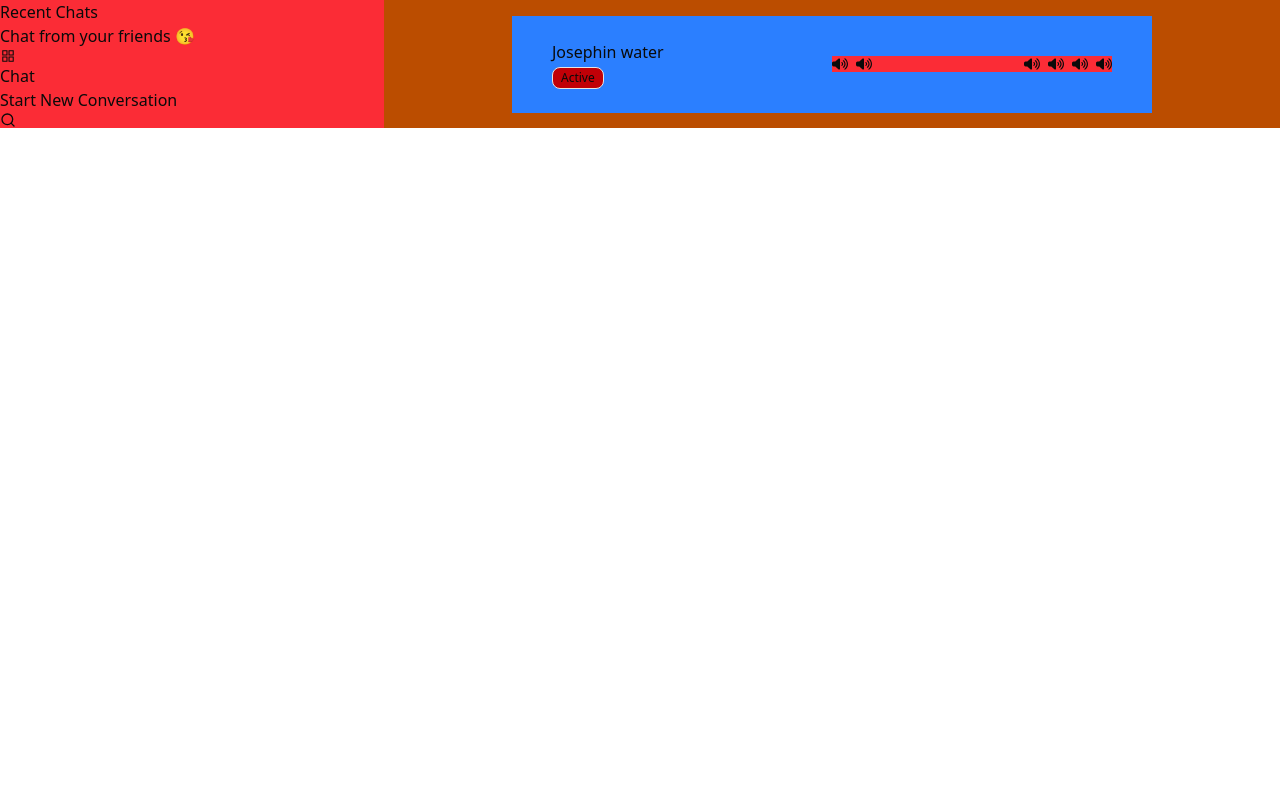
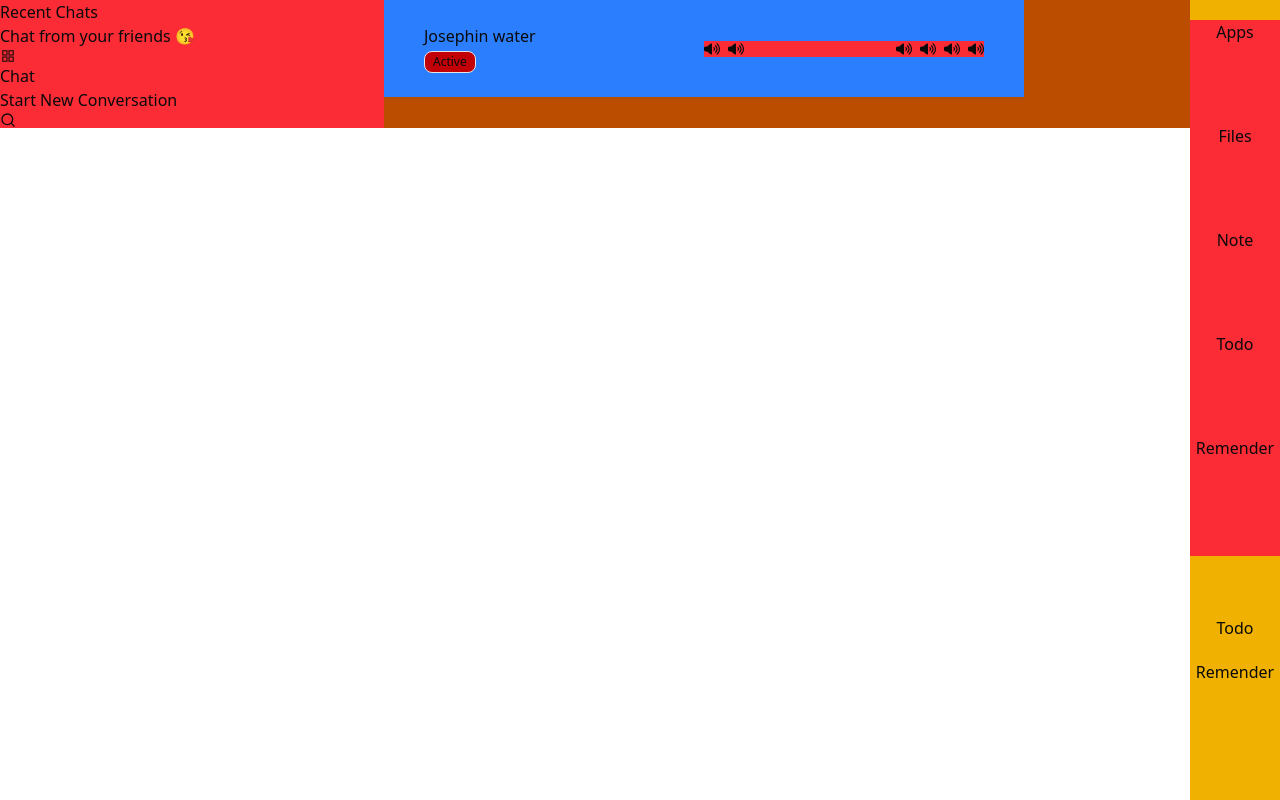
Before and after one commit to JoshuaOzibo/Chat-app, a Next.js app: page / in a window 1280 px wide. Built offline with nearby package versions, Linux system fonts and the light colour scheme.

Commit message:
Refactor ChatWindow component to include RightBar and update CurrentUserId section styling to fixed position for improved layout.

```diff
--- a/src/components/ChatWindow/ChatWindow.tsx
+++ b/src/components/ChatWindow/ChatWindow.tsx
@@ -1,9 +1,13 @@
-import CurrentUserId from '@/components/ChatWindow/CurrentUserId';
+import CurrentUserId from "@/components/ChatWindow/CurrentUserId";
+import RightBar from "@/components/ChatWindow/RightBar";
+export default function ChatWindow() {
+  return (
+    <>
+      <section>
+        <CurrentUserId />
 
-export default function ChatWindow(){
-    return(
-        <>
-           <CurrentUserId />
-        </>
-    )
+        <RightBar />
+      </section>
+    </>
+  );
 }
--- a/src/components/ChatWindow/CurrentUserId.tsx
+++ b/src/components/ChatWindow/CurrentUserId.tsx
@@ -5,7 +5,7 @@ import {FaVolumeHighIcon} from '@/Icons/Icons'
 export default function CurrentUserId() {
   return (
     <>
-      <section className="bg-blue-500 flex justify-between items-center w-1/2 py-6 m-auto px-10">
+      <section className="bg-blue-500 flex fixed justify-between items-center w-1/2 py-6 m-auto px-10">
         <main>
           {/* <img src="" alt="" /> */}
           <h1>Josephin water</h1>
--- /dev/null
+++ b/src/components/ChatWindow/RightBar.tsx
@@ -0,0 +1,22 @@
+const RightBar = () => {
+  return (
+    <>
+      <section className="w-[90px] py-5 grid grid-row-2 text-center fixed right-0 h-screen bg-yellow-500">
+        <main className="bg-red-500 space-y-20">
+          <h1>Apps</h1>
+          <h1>Files</h1>
+          <h1>Note</h1>
+          <h1>Todo</h1>
+          <h1>Remender</h1>
+        </main>
+
+        <main className=" mt-15 space-y-5">
+          <h1>Todo</h1>
+          <h1>Remender</h1>
+        </main>
+      </section>
+    </>
+  );
+};
+
+export default RightBar;
```
